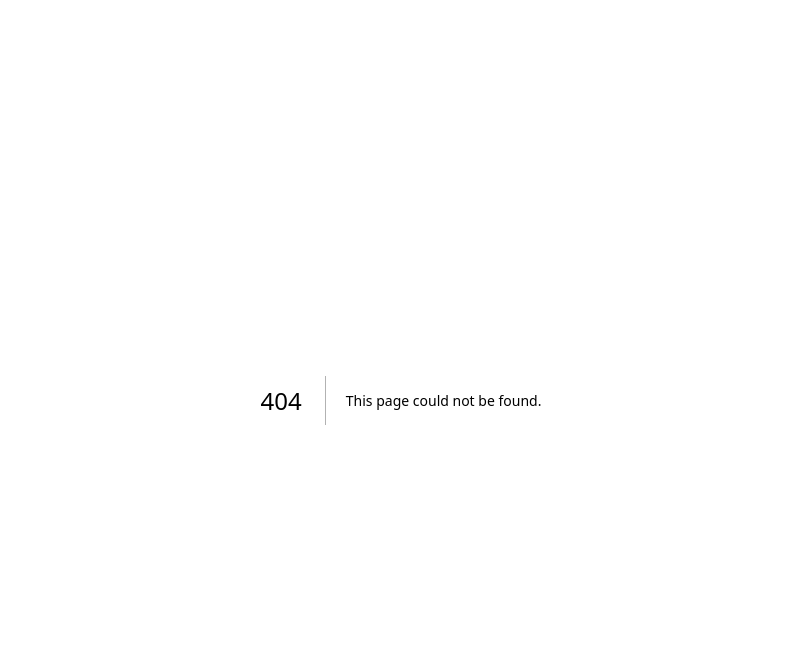
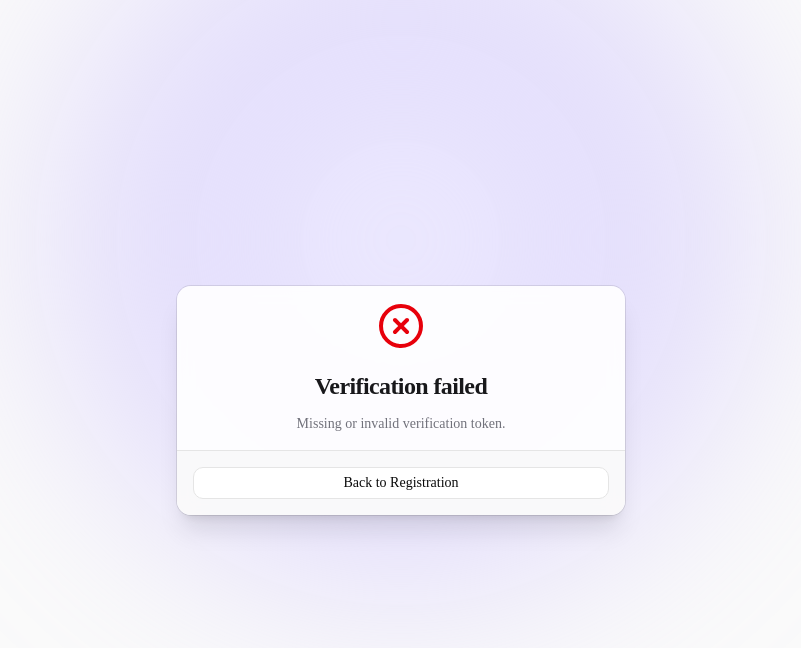
Before and after one commit to femiabimbola/python-auth, a Next.js app in the folder frontend/: page /verify-email in a window 1280 px wide. Before the commit this address had no page. Shown: the top 648 px of the page, without its empty margins (239-1040 px from the left). Built offline with nearby package versions, Linux system fonts and the light colour scheme.

Commit message:
working on verification code

```diff
--- a/frontend/src/app/(auth)/register/page.tsx
+++ b/frontend/src/app/(auth)/register/page.tsx
@@ -220,7 +220,7 @@ async function onSubmit(values: RegisterFormValues) {
                       type={showPassword ? "text" : "password"}
                       disabled={isLoading}
                       aria-invalid={fieldState.invalid}
-                      className="pr-10" /* Prevents text trailing under the visibility toggle icon */
+                      className="pr-10"
                     />
                     <button
                       type="button"
@@ -258,11 +258,12 @@ async function onSubmit(values: RegisterFormValues) {
               )}
             />
 
-            <Button type="submit" className="w-full !mt-6" disabled={isLoading}>
+            <Button type="submit" className="w-full mt-6" disabled={isLoading}>
               {isLoading && <Loader2 className="mr-2 h-4 w-4 animate-spin" />}
               Register Account
             </Button>
           </div>
+          <h6 className="text-center py-2"> Already have an account? <a href="/login" className="text-blue-700">Log in here</a></h6>
         </form>
       </CardContent>
     </Card>
--- /dev/null
+++ b/frontend/src/app/(auth)/verify-email/page.tsx
@@ -0,0 +1,96 @@
+"use client";
+
+import { useEffect, useState, Suspense } from "react";
+import { useSearchParams, useRouter } from "next/navigation";
+import { Card, CardContent, CardDescription, CardFooter, CardHeader, CardTitle } from "@/components/ui/card";
+import { Button } from "@/components/ui/button";
+import { CheckCircle2, XCircle, Loader2 } from "lucide-react";
+
+type VerificationStatus = "loading" | "success" | "error";
+
+function VerifyEmailContent() {
+  const searchParams = useSearchParams();
+  const router = useRouter();
+  const token = searchParams.get("token");
+
+  const [status, setStatus] = useState<VerificationStatus>("loading");
+  const [message, setMessage] = useState("We are verifying your email address. Please wait.");
+
+  useEffect(() => {
+    if (!token) {
+      setStatus("error");
+      setMessage("Missing or invalid verification token.");
+      return;
+    }
+
+    const verifyToken = async () => {
+      try {
+        // Calling your backend API
+        const response = await fetch(`https://api.yourdomain.com/api/auth/verify-email?token=${token}`, {
+          method: "GET",
+        });
+
+        if (response.ok) {
+          setStatus("success");
+          setMessage("Your email has been successfully verified! You can now log in.");
+        } else {
+          const data = await response.json();
+          setStatus("error");
+          setMessage(data.message || "The verification link is invalid or has expired.");
+        }
+      } catch (error) {
+        setStatus("error");
+        setMessage("Something went wrong on our end. Please try again later.");
+      }
+    };
+
+    verifyToken();
+  }, [token]);
+
+  return (
+    <Card className="w-full border-zinc-200/80 shadow-xl backdrop-blur-sm bg-white/90 dark:bg-zinc-900/90 dark:border-zinc-800/80">
+      <CardHeader className="text-center">
+        <div className="flex justify-center mb-4">
+          {status === "loading" && <Loader2 className="h-12 w-12 animate-spin text-indigo-500" />}
+          {status === "success" && <CheckCircle2 className="h-12 w-12 text-emerald-500" />}
+          {status === "error" && <XCircle className="h-12 w-12 text-destructive" />}
+        </div>
+
+        <CardTitle className="text-2xl font-bold tracking-tight text-zinc-900 dark:text-zinc-50">
+          {status === "loading" && "Verifying email..."}
+          {status === "success" && "Welcome aboard!"}
+          {status === "error" && "Verification failed"}
+        </CardTitle>
+
+        <CardDescription className="mt-2 text-zinc-500 dark:text-zinc-400">
+          {message}
+        </CardDescription>
+      </CardHeader>
+
+      <CardFooter className="flex justify-center">
+        {status === "success" && (
+          <Button className="w-full bg-indigo-600 hover:bg-indigo-500 text-white" onClick={() => router.push("/login")}>
+            Sign In
+          </Button>
+        )}
+        {status === "error" && (
+          <Button className="w-full" variant="outline" onClick={() => router.push("/register")}>
+            Back to Registration
+          </Button>
+        )}
+      </CardFooter>
+    </Card>
+  );
+}
+
+export default function VerifyEmailPage() {
+  return (
+    <Suspense fallback={
+      <div className="flex justify-center p-8">
+        <Loader2 className="h-8 w-8 animate-spin text-indigo-500" />
+      </div>
+    }>
+      <VerifyEmailContent />
+    </Suspense>
+  );
+}
```
Also changed, not shown: 1 other file (tests, documents, lock files or other folders).
